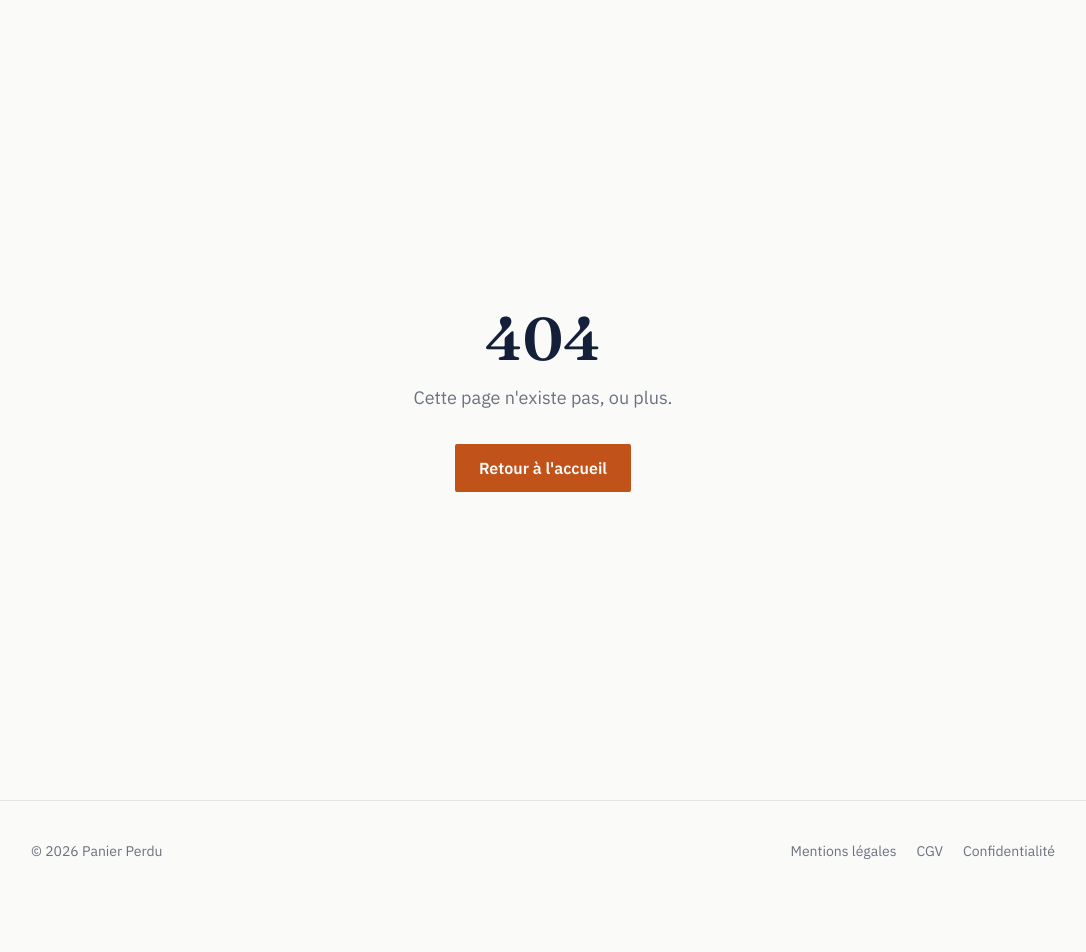
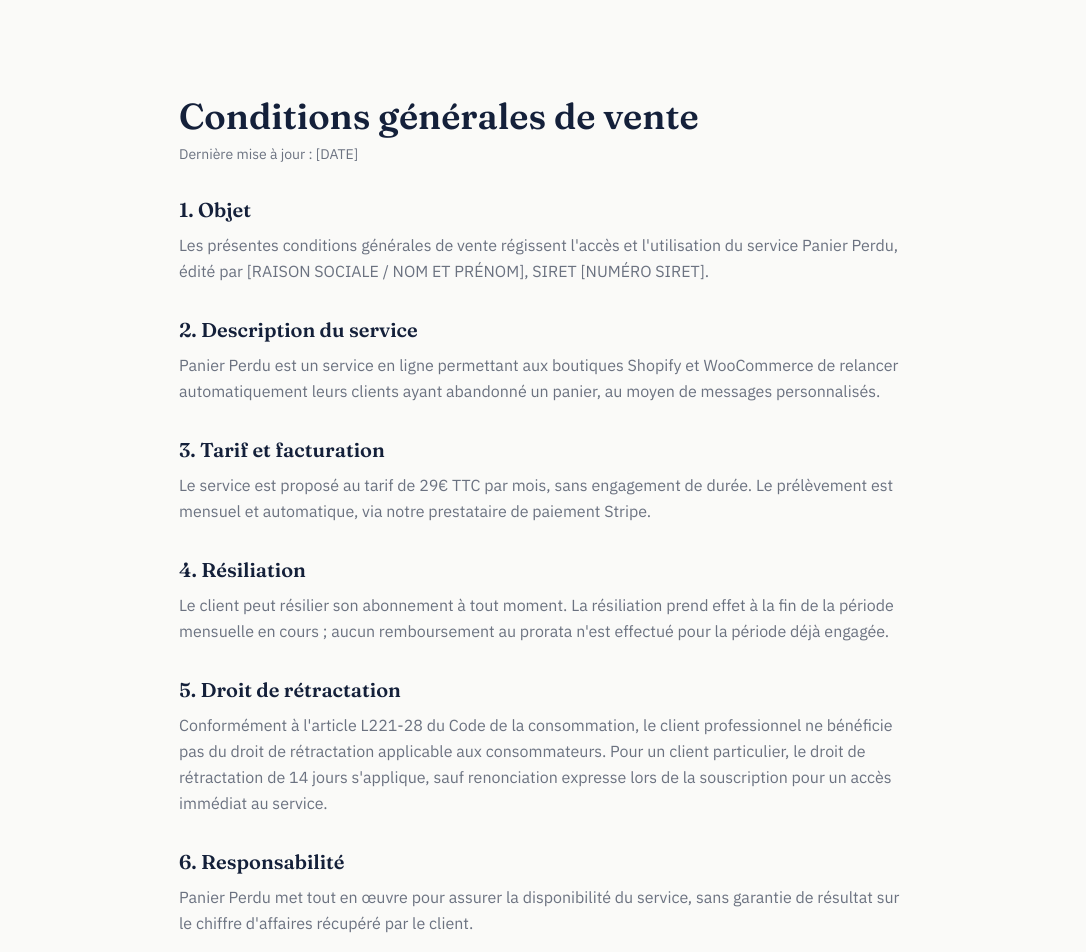
Before and after one commit to huitgt0-ai/-panier-perdu, a Next.js app: page /cgv in a window 1280 px wide. Before the commit this address had no page. Shown: the top 952 px of the page, without its empty margins (97-1183 px from the left). Before the commit the page ends 901 px from the top, so only its background shows below. Built offline with nearby package versions, Linux system fonts and the light colour scheme.

Commit message:
Create page.tsx

```diff
--- /dev/null
+++ b/app/cgv/page.tsx
@@ -0,0 +1,94 @@
+export default function CGV() {
+  return (
+    <main className="mx-auto max-w-3xl px-5 py-16 md:py-24">
+      <h1 className="font-display text-3xl font-semibold text-ink md:text-4xl">
+        Conditions générales de vente
+      </h1>
+      <p className="mt-2 font-body text-sm text-muted">
+        Dernière mise à jour : [DATE]
+      </p>
+
+      <div className="mt-8 space-y-8 font-body text-base leading-relaxed text-ink">
+        <section>
+          <h2 className="font-display text-xl font-semibold text-ink">
+            1. Objet
+          </h2>
+          <p className="mt-2 text-muted">
+            Les présentes conditions générales de vente régissent l&apos;accès
+            et l&apos;utilisation du service Panier Perdu, édité par
+            [RAISON SOCIALE / NOM ET PRÉNOM], SIRET [NUMÉRO SIRET].
+          </p>
+        </section>
+
+        <section>
+          <h2 className="font-display text-xl font-semibold text-ink">
+            2. Description du service
+          </h2>
+          <p className="mt-2 text-muted">
+            Panier Perdu est un service en ligne permettant aux boutiques
+            Shopify et WooCommerce de relancer automatiquement leurs clients
+            ayant abandonné un panier, au moyen de messages personnalisés.
+          </p>
+        </section>
+
+        <section>
+          <h2 className="font-display text-xl font-semibold text-ink">
+            3. Tarif et facturation
+          </h2>
+          <p className="mt-2 text-muted">
+            Le service est proposé au tarif de 29€ TTC par mois, sans
+            engagement de durée. Le prélèvement est mensuel et automatique,
+            via notre prestataire de paiement Stripe.
+          </p>
+        </section>
+
+        <section>
+          <h2 className="font-display text-xl font-semibold text-ink">
+            4. Résiliation
+          </h2>
+          <p className="mt-2 text-muted">
+            Le client peut résilier son abonnement à tout moment. La
+            résiliation prend effet à la fin de la période mensuelle en
+            cours ; aucun remboursement au prorata n&apos;est effectué pour
+            la période déjà engagée.
+          </p>
+        </section>
+
+        <section>
+          <h2 className="font-display text-xl font-semibold text-ink">
+            5. Droit de rétractation
+          </h2>
+          <p className="mt-2 text-muted">
+            Conformément à l&apos;article L221-28 du Code de la consommation,
+            le client professionnel ne bénéficie pas du droit de rétractation
+            applicable aux consommateurs. Pour un client particulier, le
+            droit de rétractation de 14 jours s&apos;applique, sauf
+            renonciation expresse lors de la souscription pour un accès
+            immédiat au service.
+          </p>
+        </section>
+
+        <section>
+          <h2 className="font-display text-xl font-semibold text-ink">
+            6. Responsabilité
+          </h2>
+          <p className="mt-2 text-muted">
+            Panier Perdu met tout en œuvre pour assurer la disponibilité du
+            service, sans garantie de résultat sur le chiffre d&apos;affaires
+            récupéré par le client.
+          </p>
+        </section>
+
+        <section>
+          <h2 className="font-display text-xl font-semibold text-ink">
+            7. Droit applicable
+          </h2>
+          <p className="mt-2 text-muted">
+            Les présentes CGV sont soumises au droit français. Tout litige
+            relève, à défaut de résolution amiable, des tribunaux compétents.
+          </p>
+        </section>
+      </div>
+    </main>
+  );
+}
```
